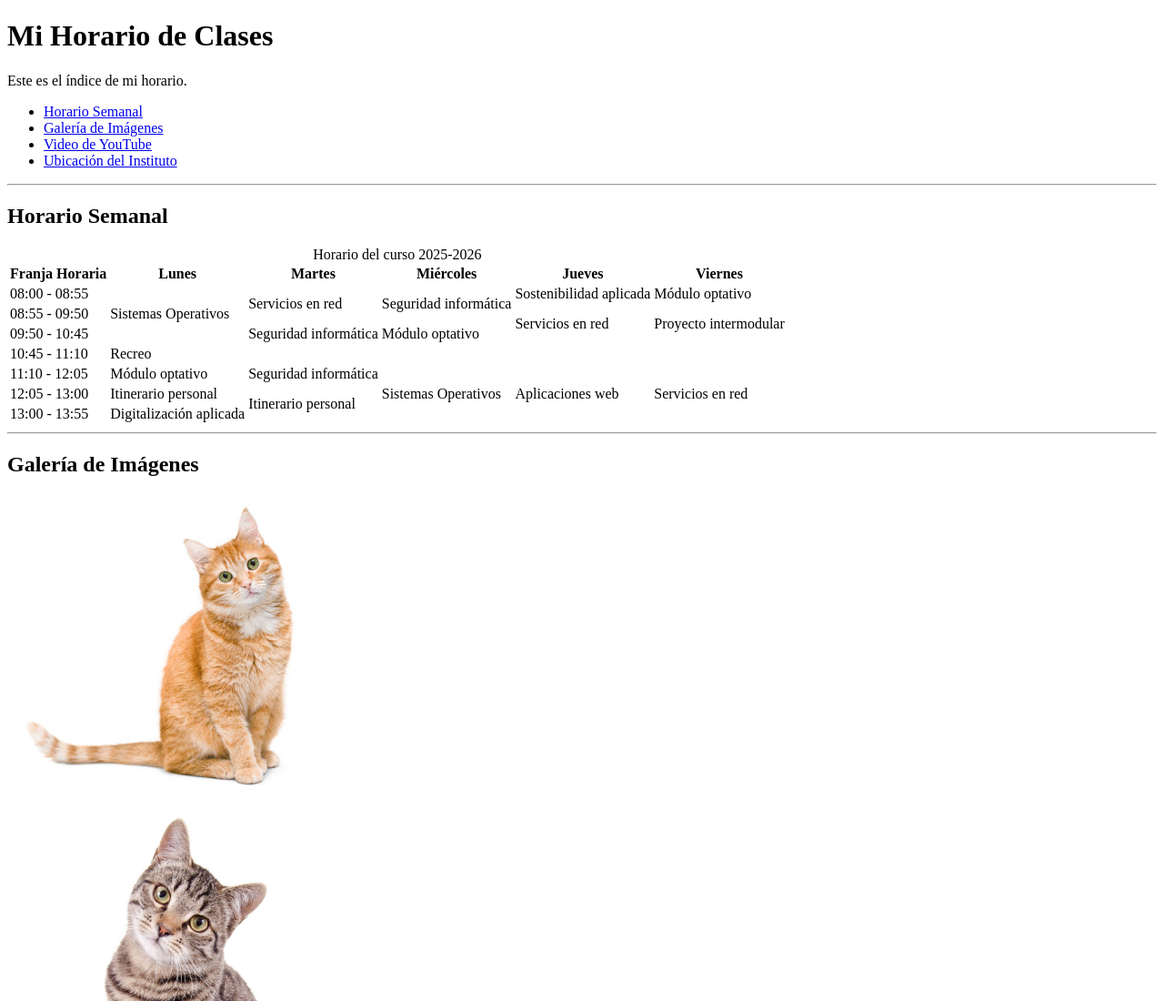
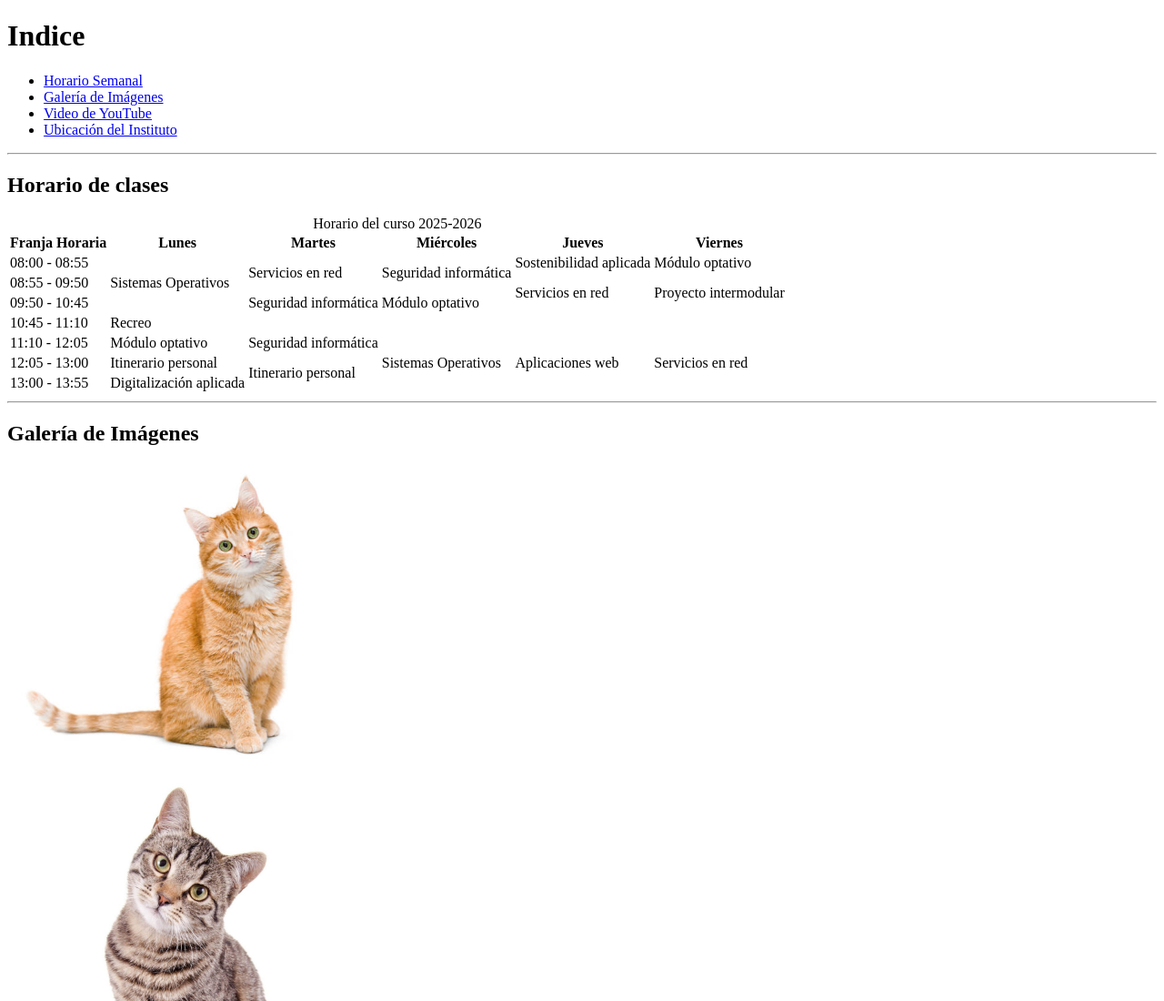
Before and after one commit to ivanfp-lgtm/APW_2526, a plain HTML site: page Horario.html/horario.html in a window 1280 px wide. Shown: the top 1100 px of the page at 91% size. Drawn offline with Linux system fonts and the light colour scheme.

Commit message:
Update horario.html

```diff
--- a/Horario.html/horario.html
+++ b/Horario.html/horario.html
@@ -11,9 +11,8 @@
 
 <body>
 
-    <h1>Mi Horario de Clases</h1>
+    <h1>Indice</h1>
 
-    <p>Este es el índice de mi horario.</p>
     <ul>
         <li><a href="#horario">Horario Semanal</a></li>
         <li><a href="#imagenes">Galería de Imágenes</a></li>
@@ -23,7 +22,7 @@
 
     <hr>
 
-    <h2 id="horario">Horario Semanal</h2>
+    <h2 id="horario">Horario de clases</h2>
     <table>
         <caption>Horario del curso 2025-2026</caption>
         <thead>
```
